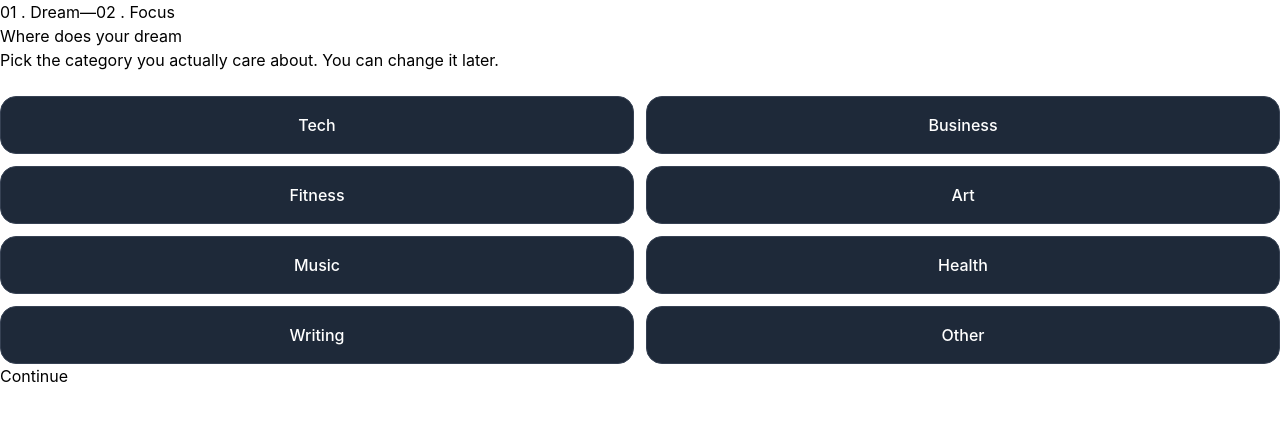
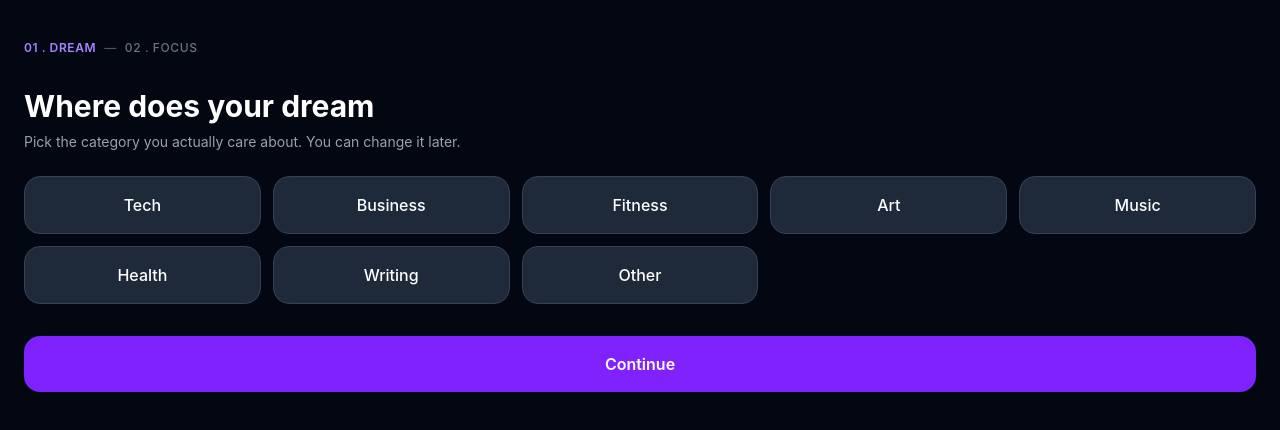
Before and after one commit to Nuutti-N/WYD, a React (Vite) app in the folder frontend/: page /Onboarding in a window 1280 px wide. Shown: the top 430 px of the page. Built offline with nearby package versions, Linux system fonts and the light colour scheme; sample sign-in values are in the browser's storage.

Commit message:
add styling, that looking clean

```diff
--- a/frontend/pages/Onboarding.jsx
+++ b/frontend/pages/Onboarding.jsx
@@ -1,6 +1,7 @@
 import { useState } from "react"
 import { useNavigate } from "react-router-dom"
 import { categories } from "../src/data/categories"
+import api from "../api/client"
 
 function Onboarding() {
     const navigate = useNavigate()
@@ -9,25 +10,26 @@ function Onboarding() {
     const [category, setCategory] = useState("")
     const [focuses, setFocuses] = useState([])
     const [selectedFocus, setSelectedFocus] = useState("")
-    async function handlesubmit(e) {
-
+    async function finish() {
+        await api.post("/category", { params: { category } })
+        await api.post("/specific-items", [selectedFocus])
     }
 
+
+
     return (
-        <div className="">
-            <form className="">
-                <div className="">
-                </div>
-                <div className="">
-                    <span className={step >= 1 ? "text-primary" : ""}>01 . Dream</span>
-                    <span>—</span>
-                    <span className={step >= 2 ? "text-primary" : ""}>02 . Focus</span>
+        <div className="relative min-h-screen bg-gray-950">
+            <form className="flex flex-col flex-1 px-6 py-10">
+                <div className="flex items-center gap-2 text-xs font-medium uppercase tracking-wider mb-8">
+                    <span className={step >= 1 ? "text-violet-400 font-semibold" : "text-gray-500"}>01 . Dream</span>
+                    <span className="text-gray-600">—</span>
+                    <span className={step >= 2 ? "text-violet-400 font-semibold" : "text-gray-500"}>02 . Focus</span>
                 </div>
                 {step === 1 && (
                     <>
-                        <h1 className=""> Where does your dream </h1>
-                        <p className=""> Pick the category you actually care about. You can change it later.</p>
-                        <div className="grid grid-cols-2 gap-3 mt-6">
+                        <h1 className="text-3xl font-bold text-white"> Where does your dream </h1>
+                        <p className="text-sm text-gray-400 mt-2"> Pick the category you actually care about. You can change it later.</p>
+                        <div className="grid grid-cols-5 gap-3 mt-6">
                             {categories.map((cat) => (
                                 <button
                                     key={cat.label}
@@ -48,13 +50,13 @@ function Onboarding() {
                 )}
                 {step === 2 &&
                     <>
-                        <h1 className="">
+                        <h1 className="text-3xl font-bold text-white">
                             What will you focus on
                         </h1>
-                        <p className="">
+                        <p className="text-sm text-gray-400 mt-2">
                             Pick at least one. choose one then you have better chance win!
                         </p>
-                        <div className="">
+                        <div className="grid grid-cols-5 gap-3 mt-6">
                             {focuses.map((focus) =>
                                 <button
                                     key={focus}
@@ -71,16 +73,16 @@ function Onboarding() {
                     </>
                 }
 
-                <div className="">
+                <div className="mt-auto pt-8">
                     <button
                         type="button"
-                        className=""
                         onClick={() => {
                             if (step === 1) setStep(2);
                             else finish();
                         }}
+                        className="w-full py-4 rounded-2xl bg-violet-600 text-white font-semibold text-base"
                     >
-                        {step === 1 ? "Continue" : "Continue"}
+                        {step === 1 ? "Continue" : "Start my dream"}
                     </button>
                 </div>
             </form>
```
